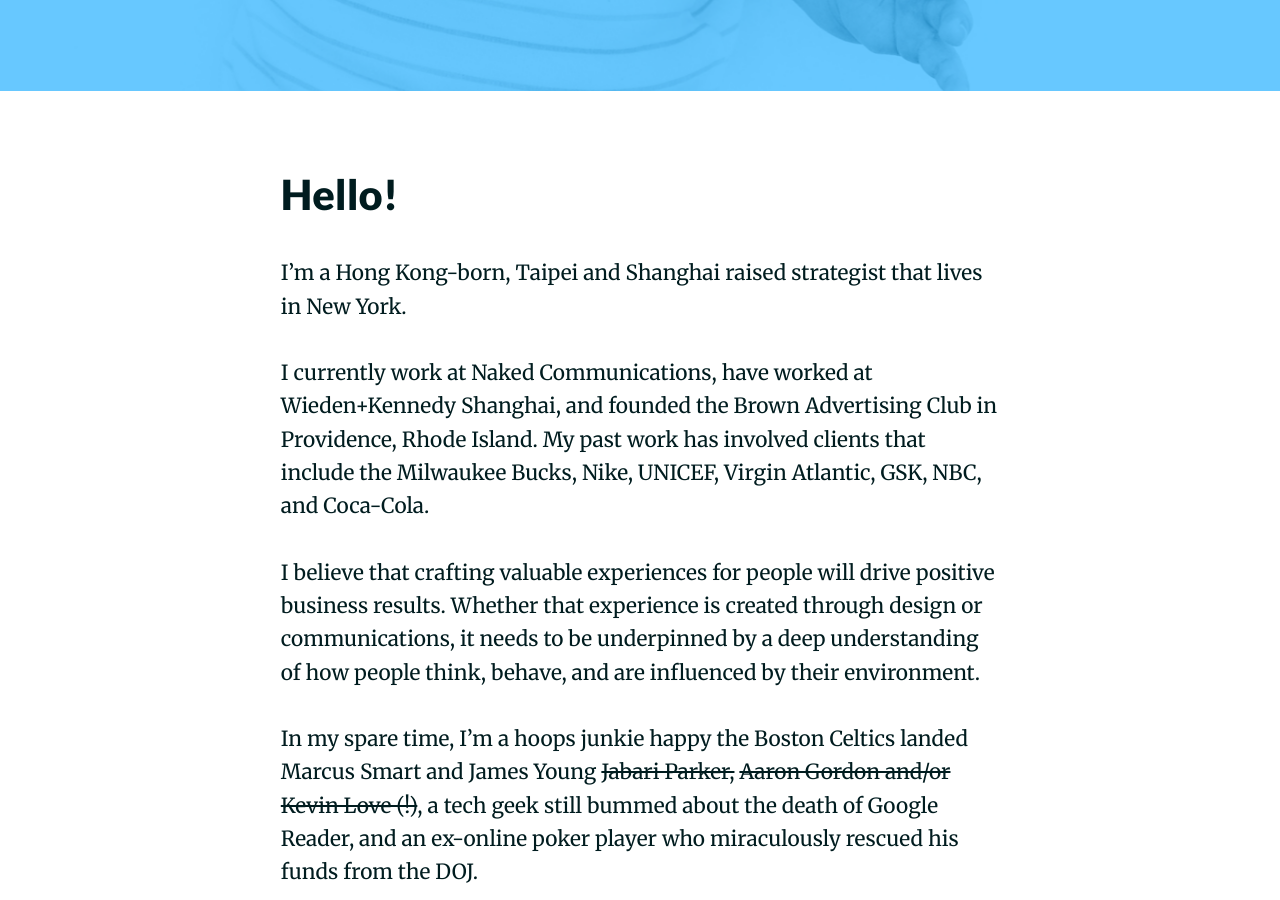
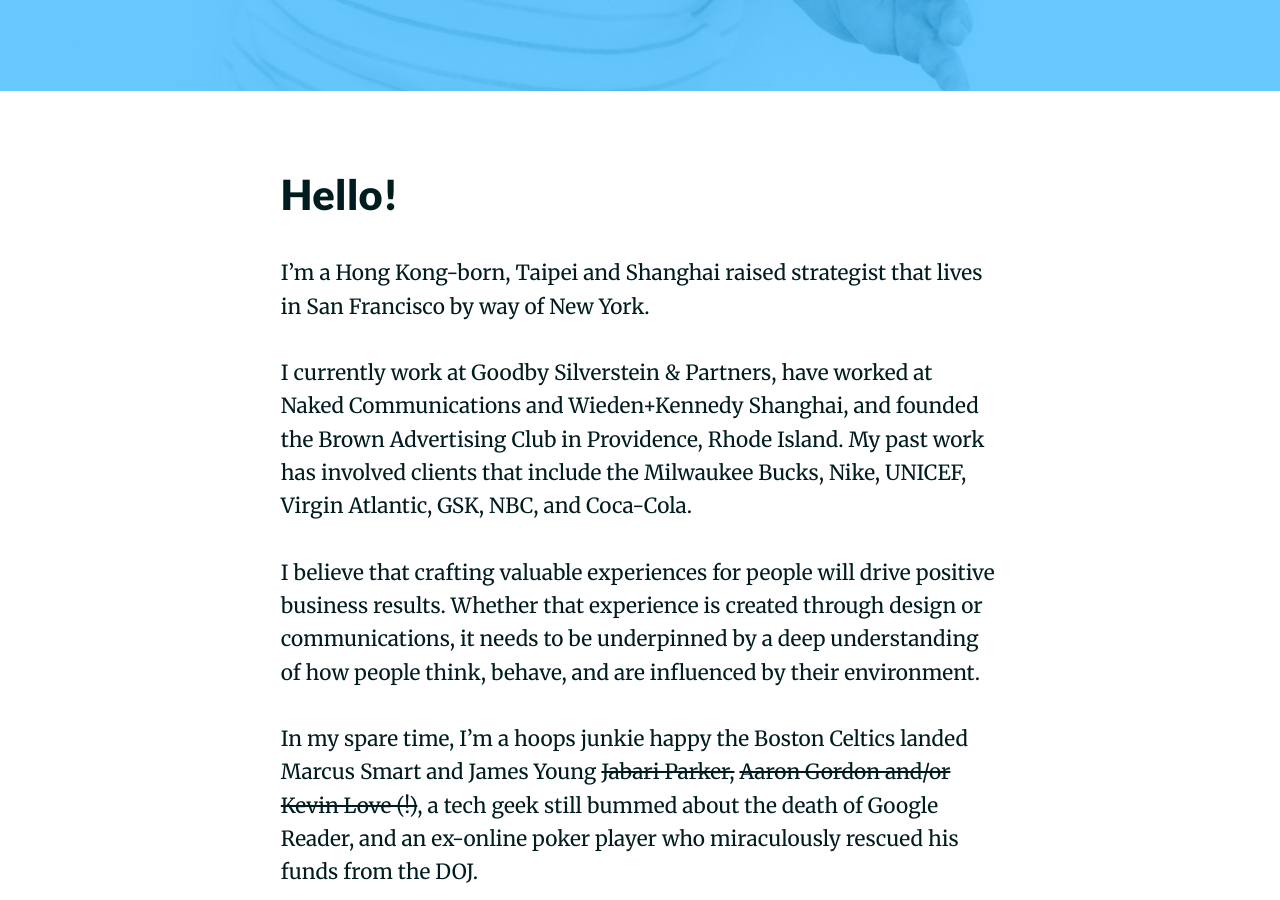
Before and after one commit to hbharding/etienne, a Jekyll site: the page built from index.html, in a window 1280 px wide and 900 px high, scrolled down 809 px. Built offline with Jekyll 4.4.1, drawn with Linux system fonts in a browser that asks for light colours; nearby versions of some CDN libraries; Markdown is read by kramdown in place of the engine named in the settings.

Commit message:
Update index.html

```diff
--- a/index.html
+++ b/index.html
@@ -4,9 +4,9 @@
 ---
 
 <h2>Hello!</h2>
-<p>I’m a Hong Kong-born, Taipei and Shanghai raised strategist that lives in New York.</p>
+<p>I’m a Hong Kong-born, Taipei and Shanghai raised strategist that lives in San Francisco by way of New York.</p>
 
-<p>I currently work at Naked Communications, have worked at Wieden+Kennedy Shanghai, and founded the Brown Advertising Club in Providence, Rhode Island.  My past work has involved clients that include the Milwaukee Bucks, Nike, UNICEF, Virgin Atlantic, GSK, NBC, and Coca-Cola.</p>
+<p>I currently work at Goodby Silverstein & Partners, have worked at Naked Communications and Wieden+Kennedy Shanghai, and founded the Brown Advertising Club in Providence, Rhode Island.  My past work has involved clients that include the Milwaukee Bucks, Nike, UNICEF, Virgin Atlantic, GSK, NBC, and Coca-Cola.</p>
 
 <p>I believe that crafting valuable experiences for people will drive positive business results. Whether that experience is created through design or communications, it needs to be underpinned by a deep understanding of how people think, behave, and are influenced by their environment.</p>
 
```
